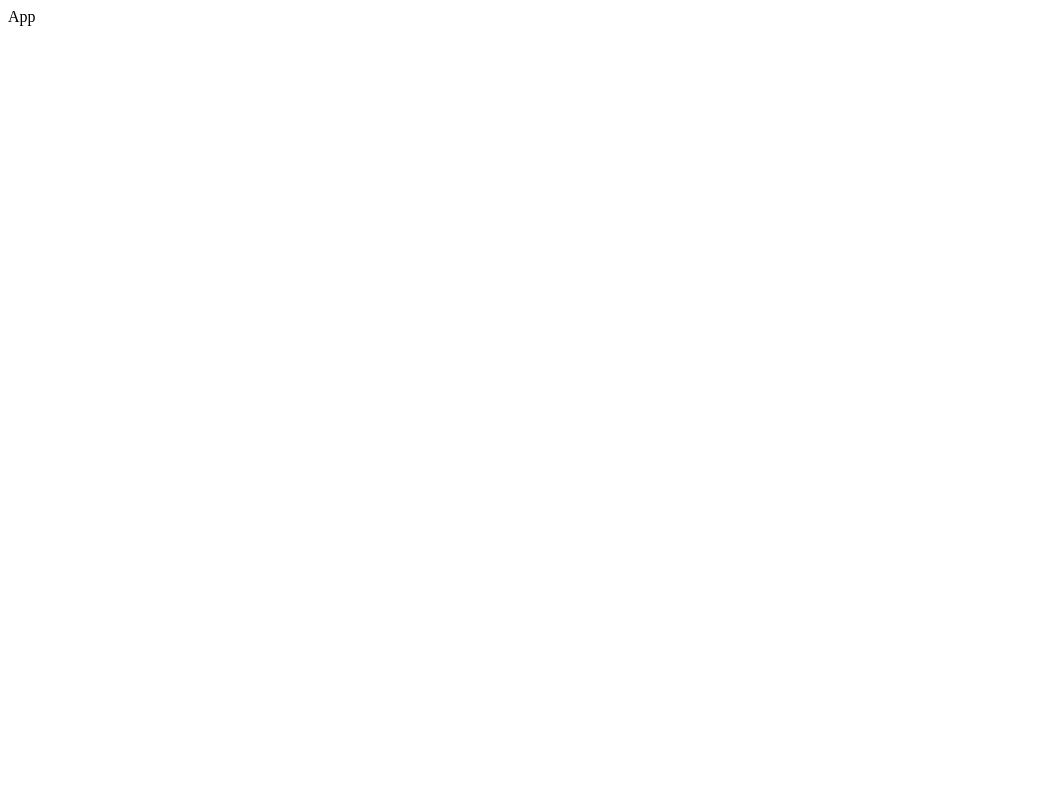
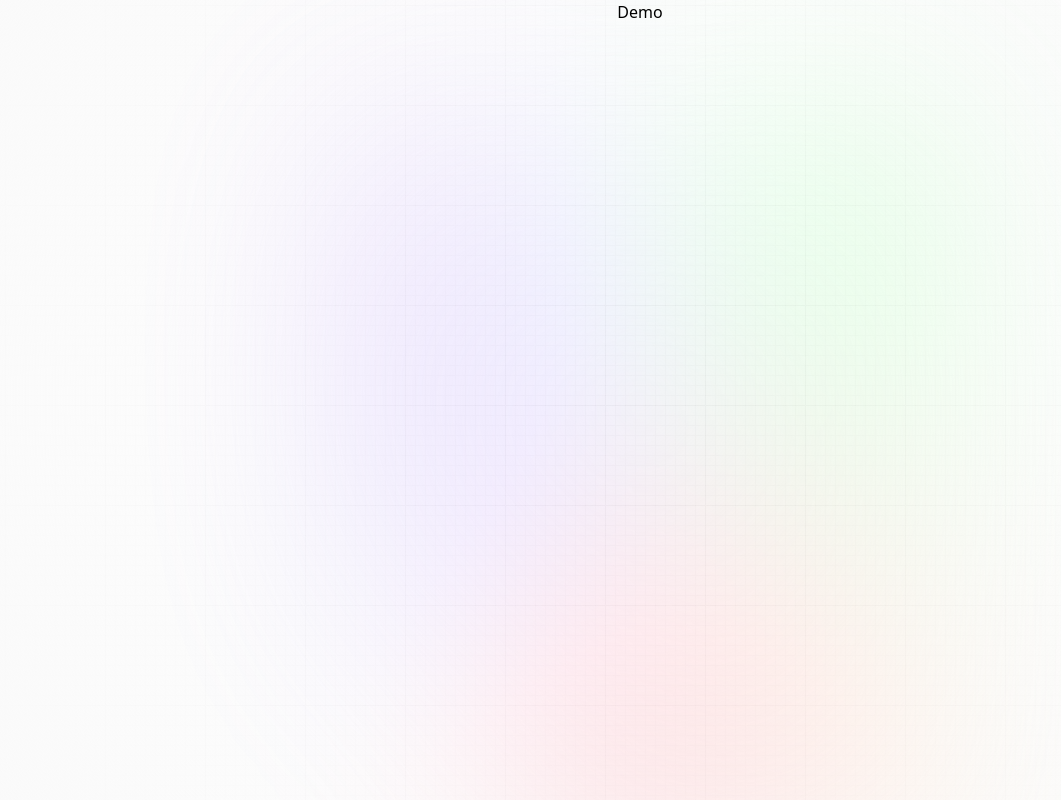
Before and after one commit to tbanj/article_bot_summarizer, a React (Vite) app: page / in a window 1280 px wide. Shown: the whole page, without its empty margins (0-1061 px from the left). Built offline with nearby package versions, Linux system fonts and the light colour scheme; a web font is replaced by a local one.

Commit message:
initialize css framework

```diff
--- a/src/App.jsx
+++ b/src/App.jsx
@@ -1,7 +1,21 @@
 // import React from 'react'
+import Hero from "./components/Hero";
+import Demo from "./components/Demo";
+import "./App.css";
 
 const App = () => {
-  return <div>App</div>;
+  return (
+    <main>
+      <div className="main">
+        <div className="gradient"></div>
+      </div>
+
+      <div className="app">
+        <Hero />
+        <Demo />
+      </div>
+    </main>
+  );
 };
 
 export default App;
--- /dev/null
+++ b/src/components/Demo.jsx
@@ -0,0 +1,7 @@
+// import React from 'react'
+
+const Demo = () => {
+  return <div>Demo</div>;
+};
+
+export default Demo;
--- /dev/null
+++ b/src/components/Hero.jsx
@@ -0,0 +1,12 @@
+// import React from 'react'
+import { logo } from "../assets";
+const Hero = () => {
+  return (
+    <header
+      className="w-full flex justify-center items-center
+    flex-col"
+    ></header>
+  );
+};
+
+export default Hero;
```
